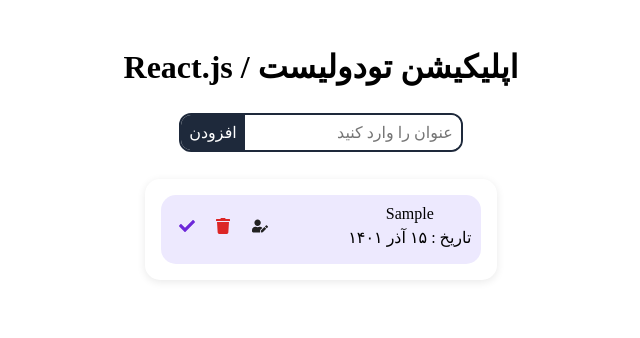
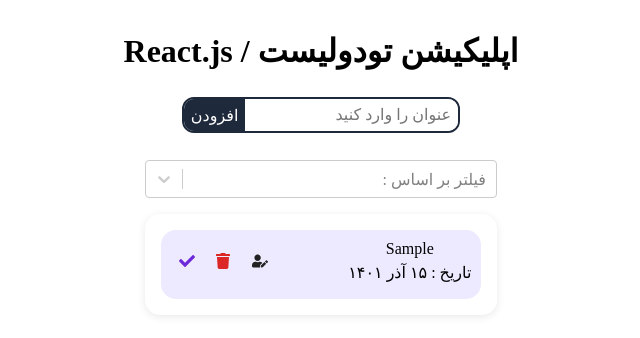
Before and after one commit to hoseinmdev/TodoList-React, a React (Create React App) app: page / in a window 1280 px wide. Both pictures are taken after typing "Sample" into the empty fields and a click on the button "افزودن". Shown: the top 338 px of the page, without its empty margins (494-1134 px from the left). Built offline with nearby package versions, Linux system fonts and the light colour scheme.

Commit message:
feat: filter component added

```diff
--- a/package.json
+++ b/package.json
@@ -11,6 +11,7 @@
     "react-hot-toast": "^2.4.0",
     "react-icons": "^4.7.1",
     "react-scripts": "5.0.1",
+    "react-select": "^5.7.0",
     "react-simple-popover": "^0.2.4",
     "react-tiny-popover": "^7.2.0",
     "react-toastify": "^9.1.1",
--- a/src/components/Todo/Todo.js
+++ b/src/components/Todo/Todo.js
@@ -5,11 +5,10 @@
 import { useRef, useState, useEffect } from "react";
 import TodoInput from "../TodoInput/TodoInput";
 
-
 const Todo = ({ title, id, date }) => {
   const [show, setShow] = useState(0);
   const [iconShow, setIconShow] = useState(0);
-  const [fade, setFade] = useState(1);
+  const [fade, setFade] = useState(0);
   const [edit, setEdit] = useState(false);
   const { dispatch, state } = useTodosContext();
   const todoBlockText = useRef();
@@ -19,11 +18,31 @@
     setShow(1);
     setFade(1);
   }, []);
+  useEffect(() => {
+    const findCompletedTodos = state.filter(
+      (todo) => todo.isCompleted !== false
+    );
+    const findTodo = state.find((todo) => todo.isCompleted);
+    if (findTodo) {
+      console.log(findTodo.id);
+      if (findTodo.id === id) {
+        setFade(0.5);
+      }
+    }
+    // if (id === findTodo.id) {
+    // }
+    // if (fade === 1) {
+    //   if (findCompletedTodos) {
+    //   } else {
+    //     setFade(1);
+    //   }
+    // }
+  }, [state]);
 
   const deleteHandler = () => {
     toast.error("تودو حذف شد");
     setShow(0);
-    setTimeout(() => dispatch({ id: id, type: "deleteTodo" }), 110);
+    setTimeout(() => dispatch({ id: id, type: "deleteTodo" }), 120);
   };
   const editHandler = () => {
     if (!edit) {
--- a/src/components/TodoApp/TodoApp.js
+++ b/src/components/TodoApp/TodoApp.js
@@ -1,11 +1,10 @@
 import styles from "./todoApp.module.css";
 import { v4 as uuid } from "uuid";
-import { createContext, useContext, useReducer } from "react";
+import { createContext, useContext, useReducer, useEffect } from "react";
 import { Toaster, toast } from "react-hot-toast";
 export const TodoContext = createContext();
 
 const TodoApp = ({ children }) => {
-
   const reducer = (state, action) => {
     if (action.type === "addTodo") {
       const unique_id = uuid();
@@ -16,14 +15,18 @@
         date: new Date().toLocaleDateString("fa-IR", options),
         isCompleted: false,
       };
-      return [...state, newTodo];
+      return {
+        ...state,
+        backup: [...state.backup, newTodo],
+        todos: [...state.todos, newTodo],
+      };
     }
     if (action.type === "deleteTodo") {
-      const updatedTodos = state.filter((todo) => todo.id !== action.id);
-      return updatedTodos;
+      const updatedTodos = state.todos.filter((todo) => todo.id !== action.id);
+      return { backup: updatedTodos, todos: updatedTodos };
     }
     if (action.type === "completeTodo") {
-      const completedTodo = state.map((todo) => {
+      const completedTodo = state.todos.map((todo) => {
         if (todo.id === action.id) {
           if (todo.isCompleted === true) {
             todo.isCompleted = false;
@@ -33,22 +36,47 @@
         }
         return todo;
       });
-      return completedTodo;
+      return { backup: completedTodo, todos: completedTodo };
     }
     if (action.type === "editTodo") {
-      const todoEdited = state.map((todo) => {
+      const todoEdited = state.todos.map((todo) => {
         if (todo.id === action.id) {
           todo.title = action.value;
         }
         return todo;
       });
-      return todoEdited;
+      return { backup: todoEdited, todos: todoEdited };
+    }
+    if (action.type === "all") {
+      return { backup: state.backup, todos: state.backup };
+    }
+    if (action.type === "completed") {
+      const completedTodos = state.backup.filter(
+        (todo) => todo.isCompleted !== false
+      );
+      return {
+        backup: state.backup,
+        todos: completedTodos.length !== 0 ? completedTodos : state.backup ,
+      };
+    }
+    if (action.type === "unCompleted") {
+      const unCompletedTodos = state.backup.filter(
+        (todo) => todo.isCompleted === false
+      );
+      return {
+        backup: state.backup,
+        todos: unCompletedTodos.length !== 0 ? unCompletedTodos : state.backup,
+      };
     }
   };
 
-  const initialState = [];
-  const [state, dispatch] = useReducer(reducer, initialState);
-  const value = { state, dispatch };
+  const [state, dispatch] = useReducer(reducer, { todos: [], backup: [] });
+  // useEffect(() => {
+  //   if (state.length !== 0) {
+  //     localStorage.setItem("todos", JSON.stringify(state));
+  //   }
+  // }, [state]);
+  const value = { state: state.todos, dispatch };
   return (
     <div className={styles.todoPosition}>
       <h1>اپلیکیشن تودولیست / React.js</h1>
--- a/src/components/TodoApp/todoApp.module.css
+++ b/src/components/TodoApp/todoApp.module.css
@@ -4,6 +4,6 @@
   justify-content: center;
   align-items: center;
   width: 100%;
-  margin-top: 3rem;
+  margin-top: 2rem;
   gap: 1.7rem;
 }
--- /dev/null
+++ b/src/components/TodoFilter/TodoFilter.js
@@ -0,0 +1,29 @@
+import React, { useContext, useState, useEffect } from "react";
+import Select from "react-select";
+import { TodoContext } from "../TodoApp/TodoApp";
+import styles from "./todoFilter.module.css";
+const TodoFilter = () => {
+  const options = [
+    { value: "all", label: "همه" },
+    { value: "completed", label: "فقط انجام شده ها" },
+    { value: "unCompleted", label: "فقط انجام نشده ها" },
+  ];
+
+  const { dispatch, state } = useContext(TodoContext);
+
+  const filterTodoHandler = (e) => {
+    dispatch({ type: e.value });
+  };
+  return (
+    <div>
+      <Select
+        options={options}
+        onChange={(e) => filterTodoHandler(e)}
+        placeholder="فیلتر بر اساس :"
+        className={styles.todoFilter}
+      />
+    </div>
+  );
+};
+
+export default TodoFilter;
--- /dev/null
+++ b/src/components/TodoFilter/todoFilter.module.css
@@ -0,0 +1,3 @@
+.todoFilter{
+    margin-bottom: 1rem;
+}
--- a/src/components/TodoInput/TodoInput.js
+++ b/src/components/TodoInput/TodoInput.js
@@ -11,11 +11,13 @@
   setEdit,
 }) => {
   const [show, setShow] = useState(0);
+  const [fade, setFade] = useState(0)
   const [value, setValue] = useState(todoValue);
   const { dispatch } = useTodosContext();
 
   useEffect(() => {
-    setShow(1);
+    setShow(1)
+    setTimeout(() => setFade(1), 10);
   }, []);
 
   const addTodoHandler = () => {
@@ -39,11 +41,11 @@
 
   return (
     <div>
-      {show === 1 ? (
+      {show ? (
         <form
           onSubmit={(e) => e.preventDefault()}
           className={styles.todoInput}
-          style={{ opacity: `${show}` }}
+          style={{ transform: `scale(${fade})` }}
         >
           <input
             onChange={(e) => setValue(e.target.value)}
--- a/src/components/TodoInput/todoInput.module.css
+++ b/src/components/TodoInput/todoInput.module.css
@@ -13,13 +13,15 @@
   display: flex;
   justify-content: space-between;
   border: 2px solid #1e293b;
-  transition: 0.3s;
+  transition: all 0.3s;
+  /* opacity: 0; */
+  transform: scale(0);
 }
 .todoInput input {
   flex: 1;
   border: none;
   outline: none;
-  padding: 0.5rem;
+  padding: 0.4rem;
   font-size: 1rem;
 }
 .todoInput button {
@@ -27,7 +29,7 @@
   border: none;
   background-color: #1e293b;
   color: var(--mainWhite);
-  padding: 0.5rem;
+  padding: 0.4rem;
   font-size: 1rem;
   transition: 0.3s;
 }
--- a/src/components/TodoList/TodoList.js
+++ b/src/components/TodoList/TodoList.js
@@ -1,15 +1,22 @@
 import { useEffect } from "react";
 import Todo from "../Todo/Todo";
+import TodoFilter from "../TodoFilter/TodoFilter";
 import { useTodosContext } from "../TodoApp/TodoApp";
 import styles from "./todolist.module.css";
 const TodoList = () => {
   const { state } = useTodosContext();
-
   useEffect(() => {}, [state]);
 
   return (
     <div>
-    {state.length === 0 ? <h1 className={styles.notTodoBlock}>درحال حاظر هیچ تودویی وجود ندارد</h1> : ""}
+      {state.length === 0 ? (
+        <h1 className={styles.notTodoBlock}>
+          درحال حاظر هیچ تودویی وجود ندارد
+        </h1>
+      ) : (
+        ""
+      )}
+      {state.length === 0 ? "" : <TodoFilter />}
       <div className={styles.todoContainer}>
         {state.map((todo) => {
           return (
```
Also changed, not shown: src/App.js (+8 -7 lines), 1 other file (tests, documents, lock files or other folders).
